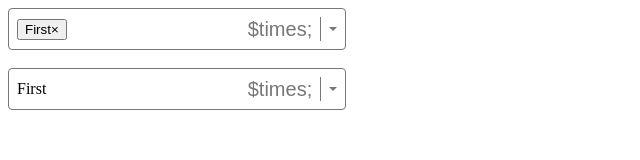
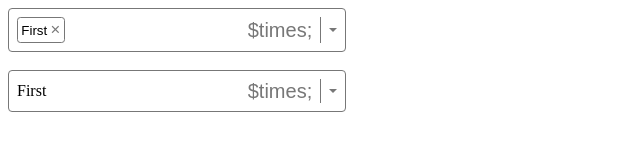
Before and after one commit to Abby1129/react-ts-select-component, a React (Vite) app: page / in a window 1280 px wide. Shown: the top 160 px of the page, without its empty margins (0-640 px from the left). Built offline with nearby package versions, Linux system fonts and the light colour scheme.

Commit message:
add multiselect styles

```diff
--- a/src/select.module.css
+++ b/src/select.module.css
@@ -83,3 +83,31 @@
   background-color: hsl(200, 100%, 50%);
   color: white;
 }
+
+.option-badge {
+  display: flex;
+  align-items: center;
+  border: 0.05em solid #777;
+  border-radius: 0.25em;
+  padding: 0.15em 0.25em;
+  gap: 0.25em;
+  cursor: pointer;
+  background: none;
+  outline: none;
+}
+
+.option-badge:hover,
+.option-badge:focus {
+  background-color: hsl(0, 100%, 90%);
+  border-color: hsl(0, 100%, 50%);
+}
+
+.option-badge:hover > .remove-btn,
+.option-badge:focus > .remove-btn {
+  color: hsl(0, 100%, 50%);
+}
+
+.option-badge > .remove-btn {
+  font-size: 1.25em;
+  color: #777;
+}
```
